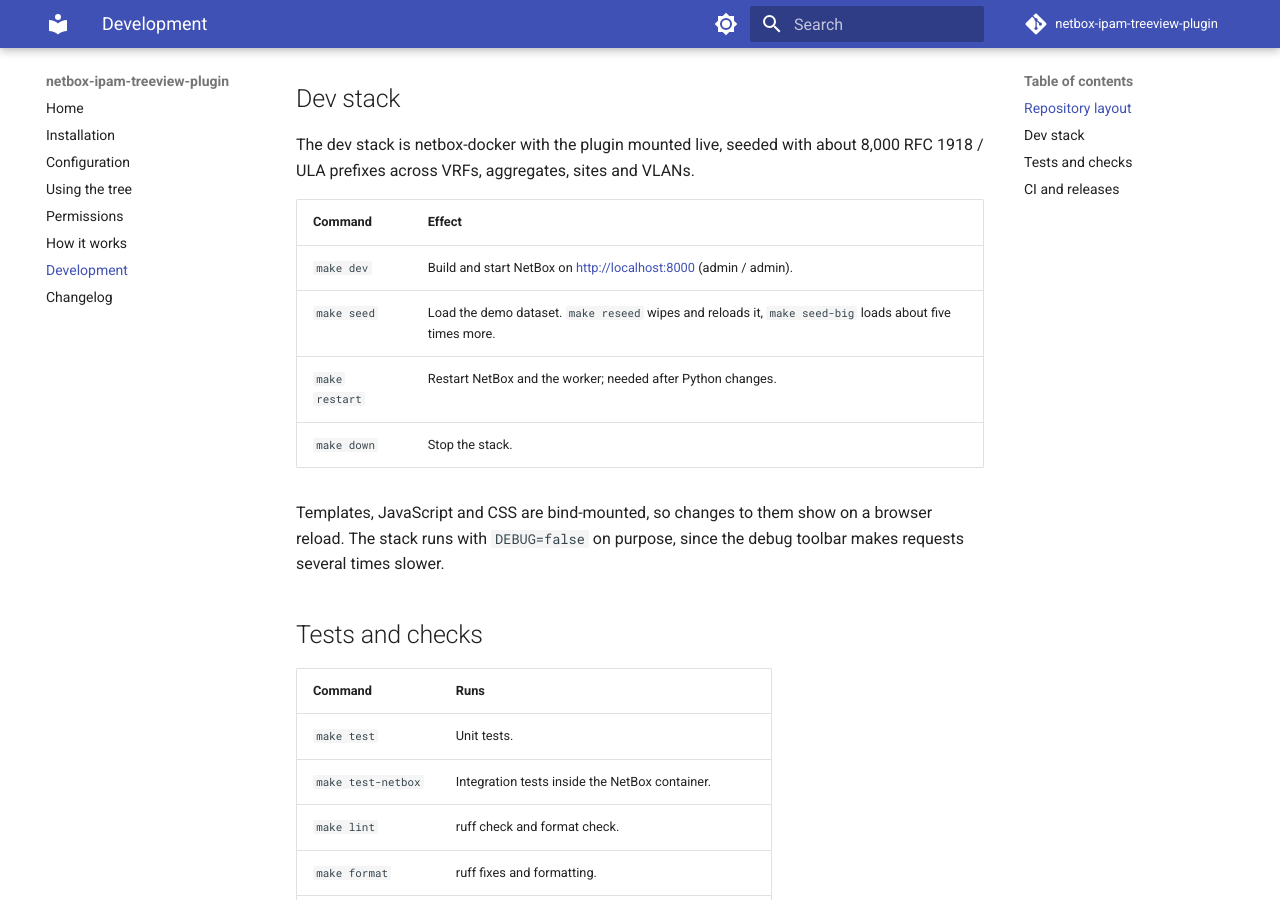
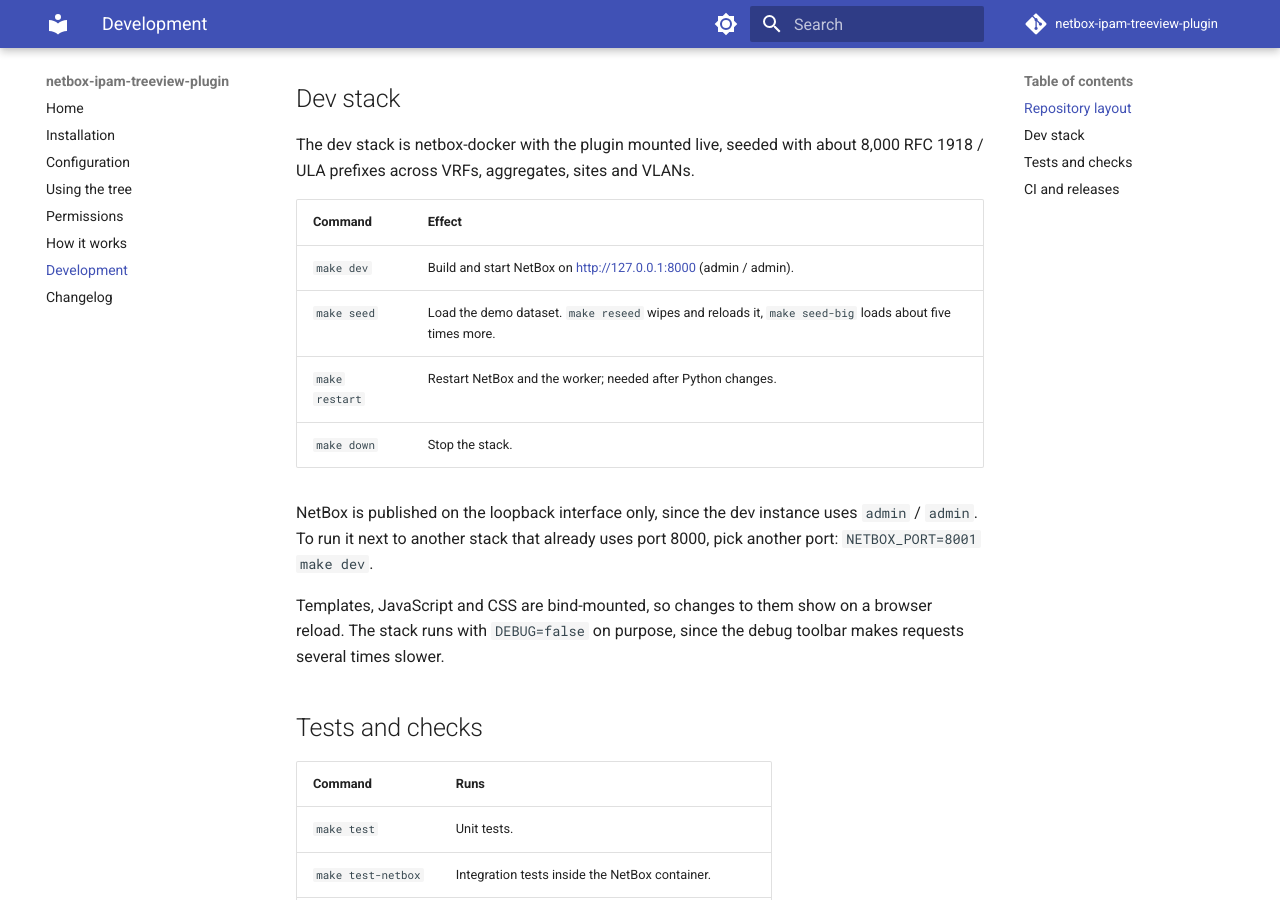
Before and after one commit to thomaschristory/netbox-ipam-treeview-plugin, an MkDocs documentation site: the page built from docs/development.md, in a window 1280 px wide and 900 px high, scrolled down 673 px. Built offline with MkDocs 1.6.1 and Material for MkDocs 9.7.7, drawn with Linux system fonts in a browser that asks for light colours; comment, search, counter and statistics services are not loaded.

Commit message:
chore: publish the dev NetBox on loopback only, port configurable (#28) (#42)
The dev stack (admin/admin, DEBUG=false) was published on all
interfaces. It now binds 127.0.0.1, and NETBOX_PORT picks the host port
so the stack can run next to another NetBox dev stack on 8000.

Co-authored-by: Thomas Christory <thomaschristory@users.noreply.github.com>

```diff
--- a/docs/development.md
+++ b/docs/development.md
@@ -20,10 +20,13 @@ The dev stack is netbox-docker with the plugin mounted live, seeded with about 8
 
 | Command | Effect |
 |---|---|
-| `make dev` | Build and start NetBox on <http://localhost:8000> (admin / admin). |
+| `make dev` | Build and start NetBox on <http://127.0.0.1:8000> (admin / admin). |
 | `make seed` | Load the demo dataset. `make reseed` wipes and reloads it, `make seed-big` loads about five times more. |
 | `make restart` | Restart NetBox and the worker; needed after Python changes. |
 | `make down` | Stop the stack. |
+
+NetBox is published on the loopback interface only, since the dev instance uses `admin` / `admin`. To run it next to
+another stack that already uses port 8000, pick another port: `NETBOX_PORT=8001 make dev`.
 
 Templates, JavaScript and CSS are bind-mounted, so changes to them show on a browser reload. The stack runs with `DEBUG=false` on purpose, since the debug toolbar makes requests several times slower.
 
```
Also changed, not shown: README.md (+1 -1 lines), 1 other file.
